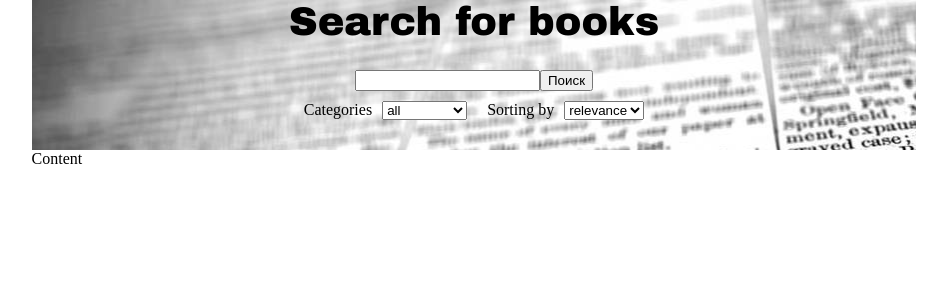
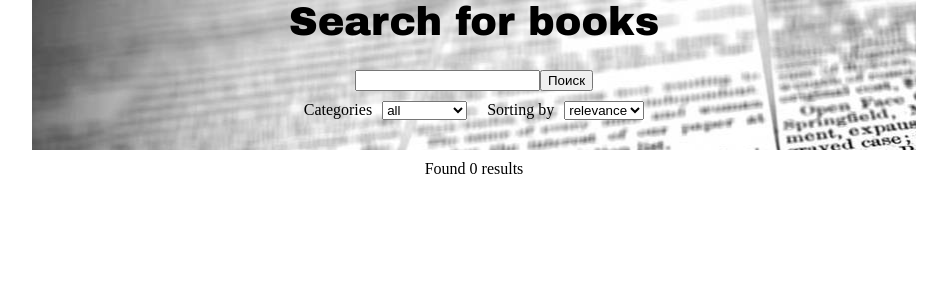
Before and after one commit to razor267/search_books, a React (Create React App) app: page / in a window 1280 px wide. Shown: the top 300 px of the page, without its empty margins (166-1113 px from the left). Built offline with nearby package versions, Linux system fonts and the light colour scheme.

Commit message:
component content

```diff
--- a/src/actions/actions.js
+++ b/src/actions/actions.js
@@ -19,8 +19,16 @@ const editSearchCategory = (category) => {
     }
 }
 
+const editBooksCount = (count) => {
+    return {
+        type: 'BOOKS_COUNT',
+        count
+    }
+}
+
 export {
     addAllBooks,
     editSearchStr,
-    editSearchCategory
+    editSearchCategory,
+    editBooksCount
 };
--- /dev/null
+++ b/src/components/Books/BookItem/BookItem.css
@@ -0,0 +1,3 @@
+.wrapperBook {
+    background: #ececec;
+}
--- /dev/null
+++ b/src/components/Books/BookItem/BookItem.js
@@ -0,0 +1,15 @@
+import React from "react";
+import './BookItem.css';
+
+const BookItem = (props) => {
+    return (
+        <div className="wrapperBook">
+            <img src={props.img } alt=""/>
+            {props.title ? props.title : ""}
+            {props.categories ? props.categories[0] : ""}
+            {props.authors ? props.authors[0] : ""}
+        </div>
+    )
+}
+
+export default BookItem;
--- a/src/components/Books/Books.css
+++ b/src/components/Books/Books.css
@@ -1,7 +1,7 @@
 .wrapper {
     display: grid;
     grid-template-columns: 15% minmax(320px, 1275px) 15%;
-    grid-template-areas: ". h ." ". c .";
+    grid-template-areas: ". h ." ". bc ." ". c .";
 }
 
 .header {
@@ -11,3 +11,9 @@
 .content {
     grid-area: c;
 }
+
+.booksCount {
+    grid-area: bc;
+    text-align: center;
+    padding: 10px;
+}
--- a/src/components/Books/Books.js
+++ b/src/components/Books/Books.js
@@ -2,16 +2,62 @@ import React from 'react';
 import Header from "./Header/Header";
 import Content from "./Content/Content";
 import './Books.css';
+import getBooks from "../../api/Api";
+import {addAllBooks, editBooksCount, editSearchCategory, editSearchStr} from "../../actions/actions";
+import {connect} from "react-redux";
 
-const Books = () => {
+const Books = (props) => {
+
+    const {addAllBooks, searchStr, searchCategory, books, editSearchStr, editSearchCategory, booksCount, editBooksCount} = props;
+
+    console.log(books);
+
+    const searchBooks = (str, category) => {
+        getBooks(str, category)
+            .then(data => {
+                addAllBooks(data.items);
+                editBooksCount(data.totalItems);
+            })
+            .finally(() => {
+                editSearchStr("");
+                editSearchCategory("all");
+            });
+    };
 
     return (
         <div className="wrapper">
-            <div className="header"><Header/></div>
-            <div className="content"><Content/></div>
+            <div className="header">
+                <Header
+                    searchBooks={searchBooks}
+                    searchStr={searchStr}
+                    editSearchStr={editSearchStr}
+                    searchCategory={searchCategory}
+                    editSearchCategory={editSearchCategory}
+                />
+            </div>
+            <div className="booksCount">Found {booksCount} results</div>
+            <div className="content">
+                <Content books={books}/>
+            </div>
         </div>
     )
 
 };
 
-export default Books;
+const mapStateToProps = (state) => {
+    return {
+        books: state.books,
+        searchStr: state.searchStr,
+        searchCategory: state.searchCategory,
+        booksCount: state.booksCount
+    }
+};
+
+const mapDispatchToProps = {
+    addAllBooks,
+    editSearchStr,
+    editSearchCategory,
+    editBooksCount
+};
+
+export default connect(mapStateToProps, mapDispatchToProps)(Books);
--- /dev/null
+++ b/src/components/Books/Content/Content.css
@@ -0,0 +1,6 @@
+.wrapperContent {
+    margin: 0 10px 10px 10px;
+    display: grid;
+    grid-template-columns: 1fr 1fr 1fr 1fr;
+    gap: 20px;
+}
--- a/src/components/Books/Content/Content.js
+++ b/src/components/Books/Content/Content.js
@@ -1,9 +1,25 @@
 import React from 'react';
+import BookItem from "../BookItem/BookItem";
+import './Content.css';
 
-const Content = () => {
+const Content = (props) => {
+
+    const {books} = props;
 
     return (
-        <div>Content</div>
+        <div className="wrapperContent">
+            {books && books.map(b => {
+                return (
+                    <BookItem
+                        key={b.id}
+                        img={b.volumeInfo.imageLinks.smallThumbnail}
+                        title={b.volumeInfo.title}
+                        categories={b.volumeInfo.categories}
+                        authors={b.volumeInfo.authors}
+                    />
+                )
+            })}
+        </div>
     )
 
 };
--- a/src/components/Books/Header/Header.js
+++ b/src/components/Books/Header/Header.js
@@ -1,20 +1,9 @@
 import React from 'react';
 import './Header.css';
-import getBooks from "../../../api/Api";
-import {addAllBooks, editSearchCategory, editSearchStr} from "../../../actions/actions";
-import {connect} from "react-redux";
 
 const Header = (props) => {
 
-    const {addAllBooks, books, searchStr, editSearchStr, searchCategory, editSearchCategory} = props;
-
-    console.log(books);
-
-    const searchBooks = (str, category) => {
-        getBooks(str, category)
-            .then(data => addAllBooks(data.items))
-            .finally(() => editSearchStr(""));
-    };
+    const {searchBooks, searchStr, editSearchStr, searchCategory, editSearchCategory} = props;
 
     return (
         <div className="header_wrapper">
@@ -35,6 +24,7 @@ const Header = (props) => {
                 <span className="categoriesSelect">
                     <select name="categories"
                         onChange={(e) => editSearchCategory(e.currentTarget.value)}
+                            value={searchCategory}
                     >
                         <option>all</option>
                         <option>art</option>
@@ -53,24 +43,9 @@ const Header = (props) => {
                     </select>
                 </span>
             </div>
-
         </div>
     )
 
 };
 
-const mapStateToProps = (state) => {
-    return {
-        books: state.books,
-        searchStr: state.searchStr,
-        searchCategory: state.searchCategory
-    }
-};
-
-const mapDispatchToProps = {
-    addAllBooks,
-    editSearchStr,
-    editSearchCategory
-};
-
-export default connect(mapStateToProps, mapDispatchToProps)(Header);
+export default Header;
--- a/src/reducers/reducers.js
+++ b/src/reducers/reducers.js
@@ -1,7 +1,8 @@
 const initialState = {
     books: [],
     searchStr: "",
-    searchCategory: "all"
+    searchCategory: "all",
+    booksCount: 0
 };
 
 const reducer = (state = initialState, action) => {
@@ -21,6 +22,11 @@ const reducer = (state = initialState, action) => {
                 ...state,
                 searchCategory: action.category
             }
+        case 'BOOKS_COUNT':
+            return {
+                ...state,
+                booksCount: action.count
+            }
         default:
             return state;
     }
```
